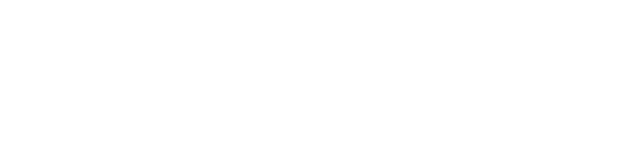
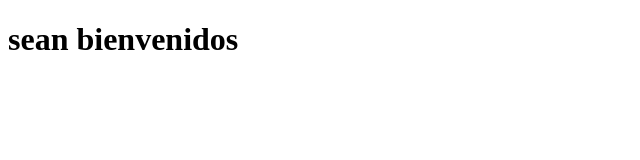
Before and after one commit to Morelo93/Evidencia-66, a plain HTML site: page index.html in a window 1280 px wide. Shown: the whole page, without its empty margins (0-640 px from the left). Drawn offline with Linux system fonts and the light colour scheme.

Commit message:
segunda bienvenida

```diff
--- a/index.html
+++ b/index.html
@@ -6,6 +6,6 @@
     <title>Document</title>
 </head>
 <body>
-
+    <h1>sean bienvenidos</h1>
 </body>
 </html>
```
